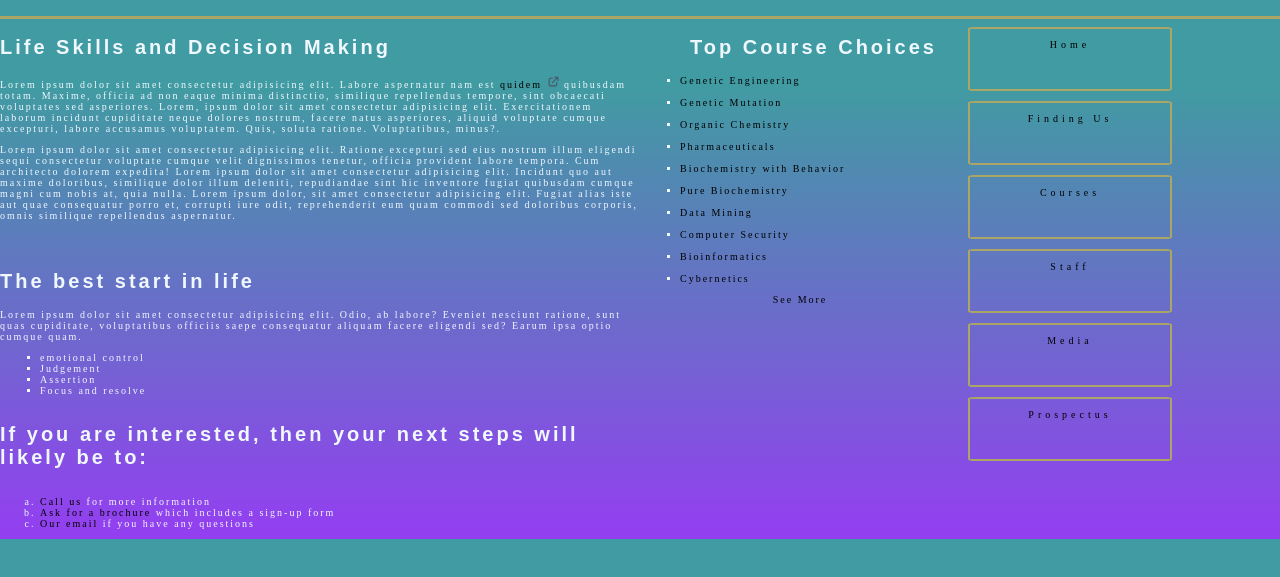
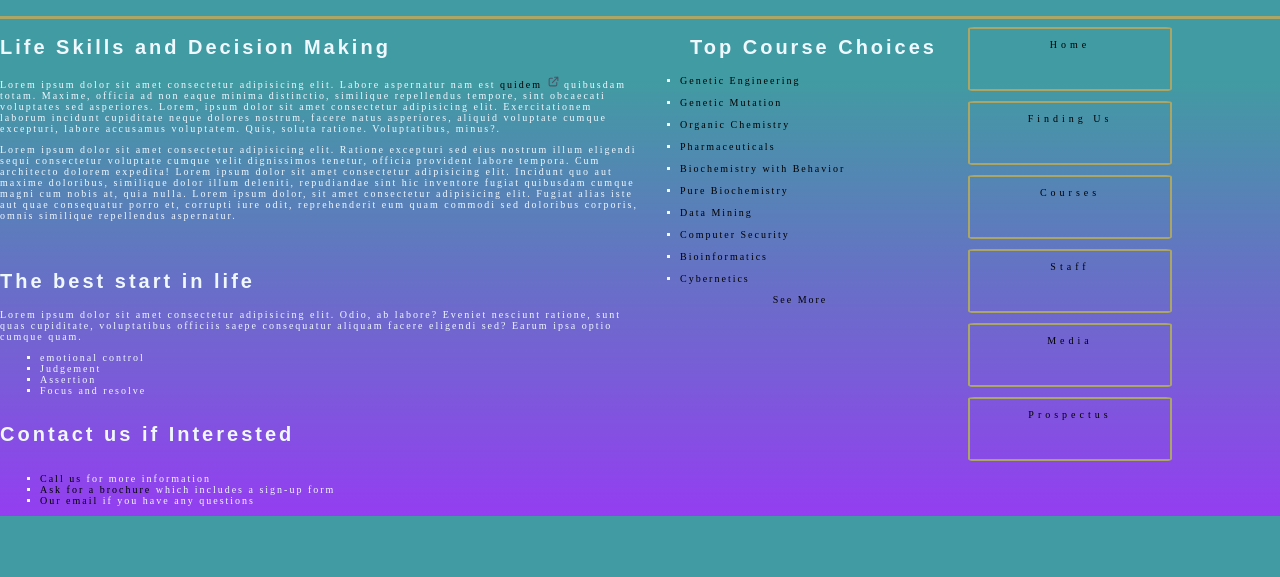
Before and after one commit to tracidawn34/RWDfinal, a plain HTML site: page index.html in a window 1280 px wide. Shown: the part 107-684 px from the top of the page. Drawn offline with Linux system fonts and the light colour scheme.

Commit message:
added text

```diff
--- a/index.html
+++ b/index.html
@@ -29,12 +29,12 @@
          <li>Assertion</li>
          <li>Focus and resolve</li>
         </ul>
-    <h4 class="heading">If you are interested, then your next steps will likely be to:</h4>
-        <ol type="a">
+    <h4 class="heading">Contact us if Interested</h4>
+        <ul type="a">
             <li><a href="call us">Call us</a> for more information</li>
-            <li><a href="ASk for a brochure">Ask for a brochure</a> which includes a sign-up form</li>
+            <li><a href="Ask for a brochure">Ask for a brochure</a> which includes a sign-up form</li>
             <li><a href="email">Our email</a> if you have any questions</li>
-        </ol>
+        </ul>
     </section>
     <section id="bullet">
         <div id="title">
```
